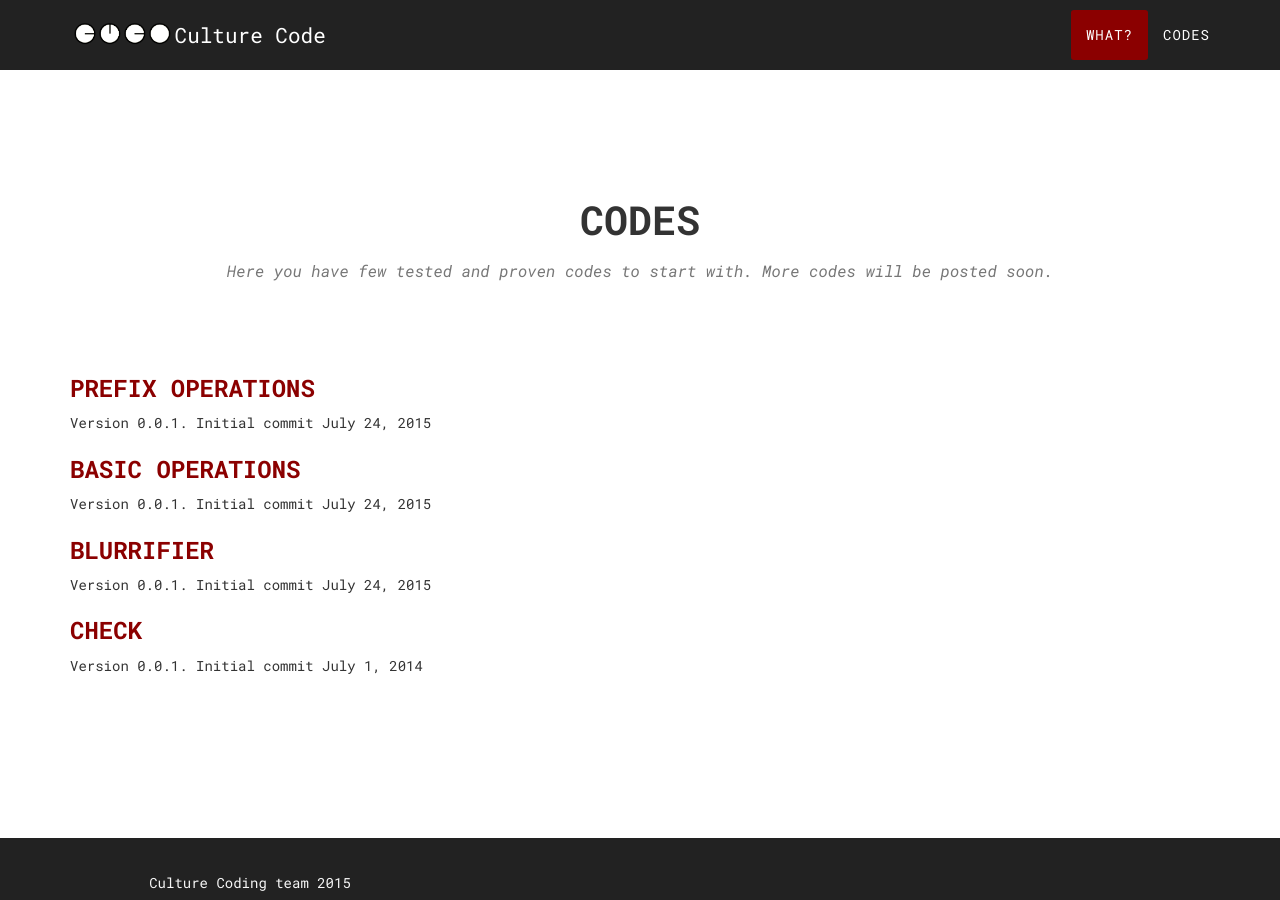
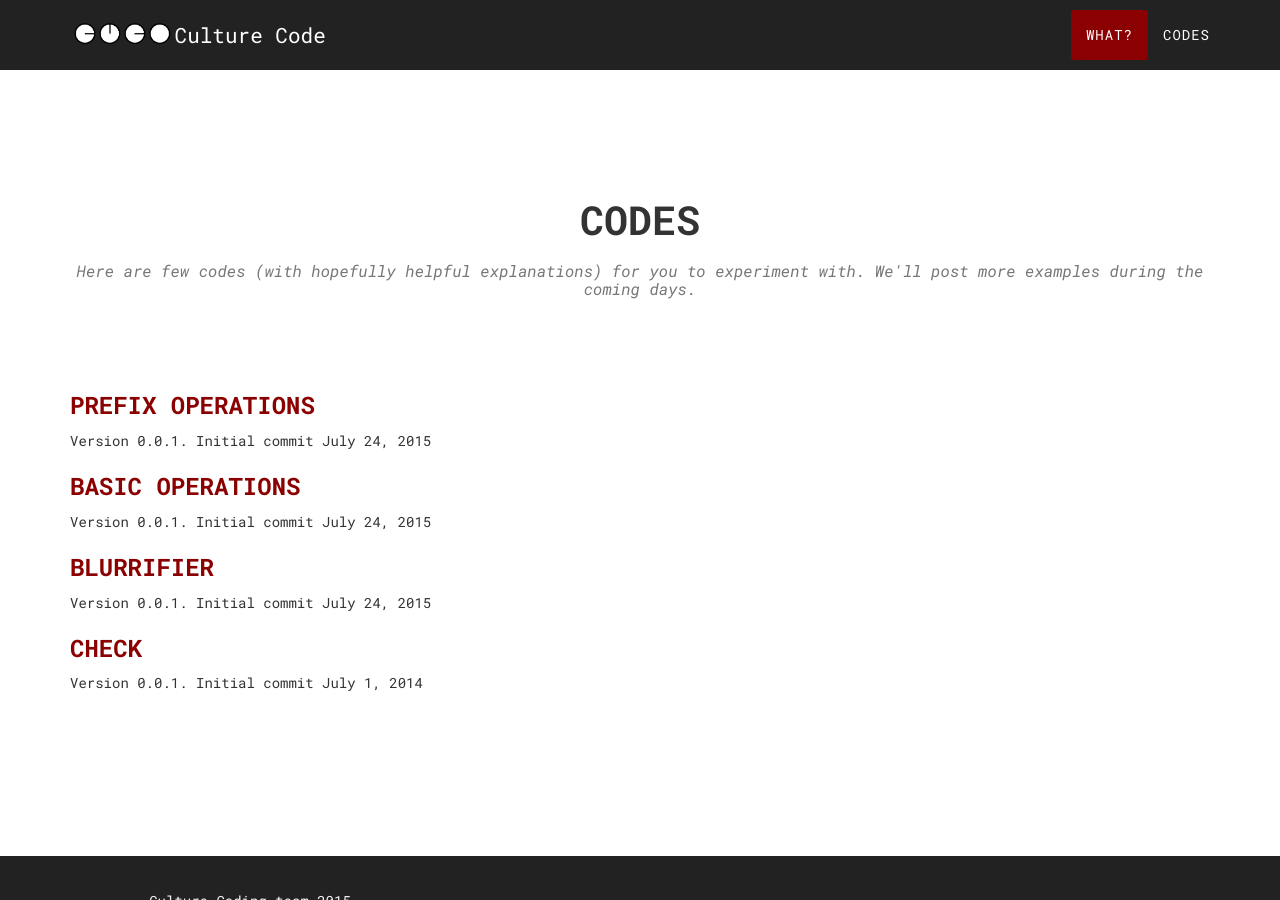
Before and after one commit to CultureCoding/CultureCoding, a Jekyll site: the page built from index.html, in a window 1280 px wide and 900 px high, scrolled down 2390 px. Built offline with Jekyll 4.4.1, drawn with Linux system fonts in a browser that asks for light colours; nearby versions of some CDN libraries; some web fonts are replaced; the list of posts is cut into pages by our own code.

Commit message:
Codelist text

````diff
--- a/_includes/layout/landing-codelist.html
+++ b/_includes/layout/landing-codelist.html
@@ -4,7 +4,7 @@
         <div class="row">
             <div class="col-lg-12 text-center">
                 <h2 class="section-heading">Codes</h2>
-                <h3 class="section-subheading text-muted">Here you have few tested and proven codes to start with. More codes will be posted soon.</h3>
+                <h3 class="section-subheading text-muted">Here are few codes (with hopefully helpful explanations) for you to experiment with. We'll post more examples during the coming days.</h3>
             </div>
         </div>
         {% for post in paginator.posts %}
--- a/_includes/layout/post-nav.html
+++ b/_includes/layout/post-nav.html
@@ -10,7 +10,7 @@
                     <span class="icon-bar"></span>
                 </button>
                 <a class="logo-link" href="/"><img src="/img/cuco-logo-4-small.png" class="logo"  /></a>
-                <a class="navbar-brand page-scroll" href="#page-top">{{ page.title }}</a>
+                <a class="navbar-brand page-scroll" href="#page-top" id="logo-text">{{ page.title }}</a>
 
             </div>
 
--- a/_posts/2015-07-24-checks.markdown
+++ b/_posts/2015-07-24-checks.markdown
@@ -34,4 +34,3 @@ WHILE: listening to music
 ```
 
 This code is likely lead to rather associative worms.
-s
````
